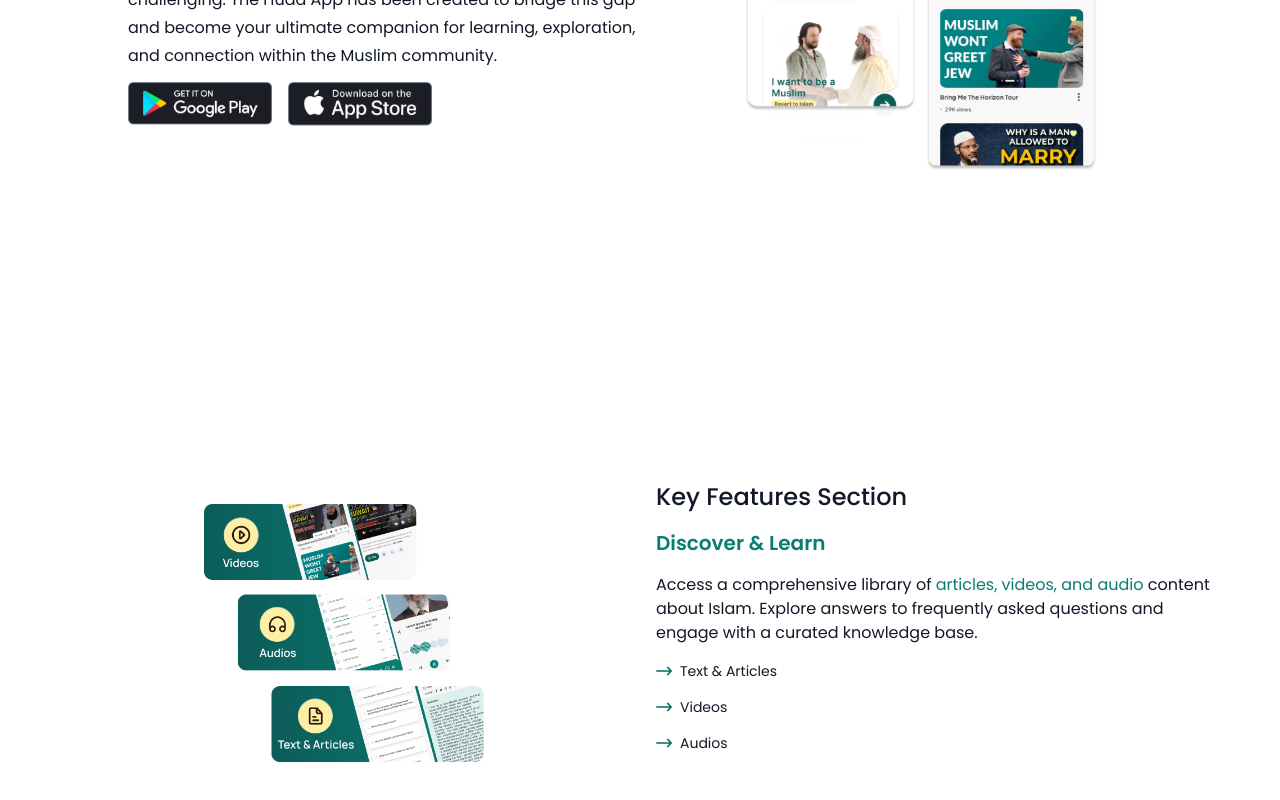
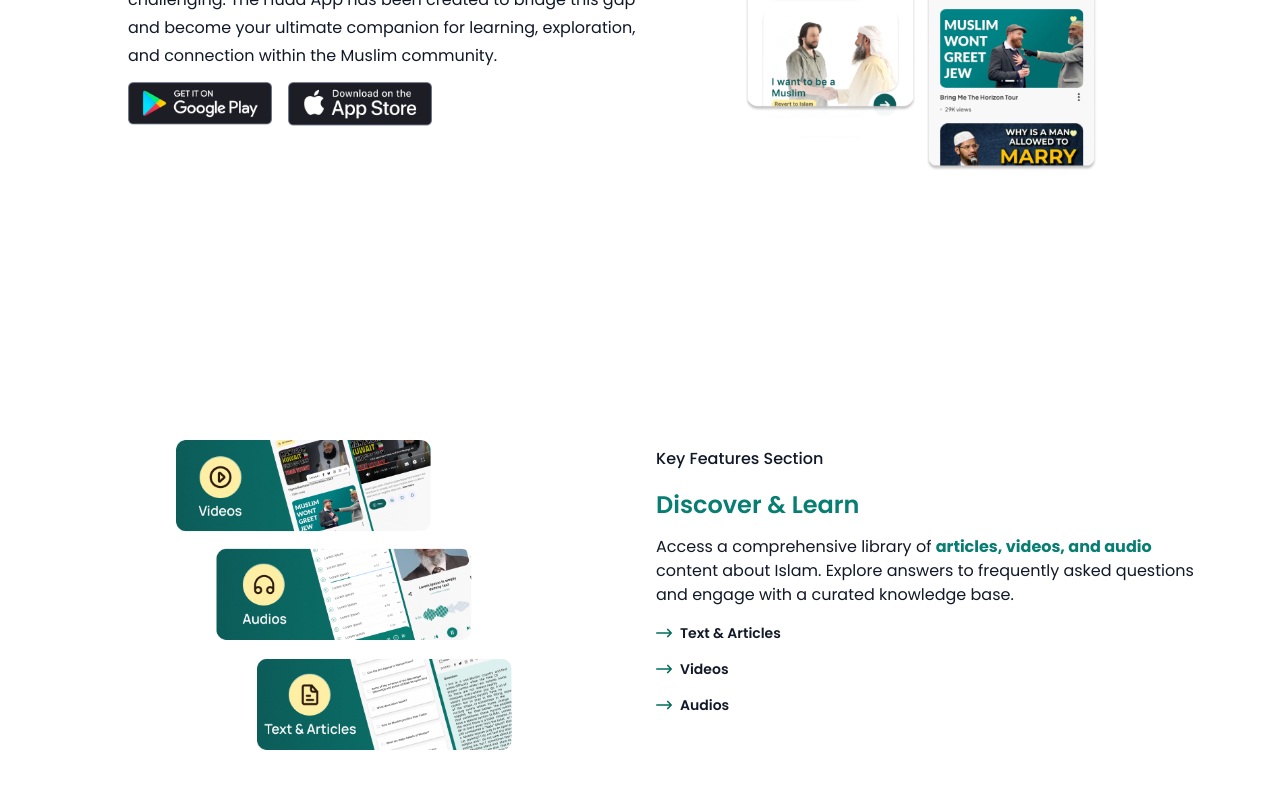
Before and after one commit to well300/Huda-App-Clone, a React (Vite) app: page / in a window 1280 px wide. Shown: the part 520-1320 px from the top of the page. Built offline with nearby package versions, Linux system fonts and the light colour scheme.

Commit message:
navbar updated

```diff
--- a/src/App.jsx
+++ b/src/App.jsx
@@ -1,5 +1,5 @@
 import React from "react";
-import Navbar from "./components/Navbar";
+import Navbar from "./components/NavBar";
 import Home from "./components/Home";
 import KeyFeatures from "./components/KeyFeatures"
 
@@ -13,7 +13,7 @@ const App = () => {
         <Home /> {/* This will display your Home component */}
       </section>
 
-      <section id="keyfeatures" className="pt-16 bg-white">
+      <section id="keyfeatures" className=" bg-white">
         <KeyFeatures /> {/* This will display your Home component */}
       </section>
 
--- a/src/components/KeyFeatures.jsx
+++ b/src/components/KeyFeatures.jsx
@@ -6,7 +6,7 @@ import rightArrow from '../assets/right-arrow.svg'; // Assuming you have the rig
 const KeyFeatures = () => {
   return (
     <motion.section
-      className="w-full flex flex-col md:flex-row items-center justify-between px-6 md:px-16 py-16 bg-white mt-44 md:mt-0" // Added padding and margin for responsiveness
+      className="w-full flex flex-col md:flex-row items-center justify-between px-6 md:px-16 py-16 bg-white mt-56 md:mt-0" // Added padding and margin for responsiveness
       initial={{ opacity: 0 }}
       animate={{ opacity: 1 }}
       transition={{ duration: 1 }}
@@ -22,7 +22,7 @@ const KeyFeatures = () => {
         <img
           src={gridLeftImage}
           alt="Grid Left"
-          className="w-5/6 sm:w-4/5 md:w-2/3 lg:w-1/2 h-auto mt-6 sm:mt-8 object-contain"
+          className="w-4/2 sm:w-4/5 md:w-3/4 lg:w-3/5 h-auto mt-6 sm:mt-8 object-contain" // Increased the width in larger screens
         />
       </motion.div>
 
@@ -34,36 +34,36 @@ const KeyFeatures = () => {
         transition={{ delay: 0.3, duration: 1 }}
       >
         {/* Section Header */}
-        <h3 className="text-xl md:text-2xl font-medium" style={{ fontSize: '24px' }}>
+        <h3 className="text-xl md:text-2xl font-medium" style={{ fontSize: '16px' }}>
           Key Features Section
         </h3>
 
         {/* Feature Title */}
         <h4
           className="text-lg md:text-xl font-semibold"
-          style={{ color: '#087D72' }}
+          style={{ color: '#087D72', fontSize: '24px' }}
         >
           Discover & Learn
         </h4>
 
         {/* Feature Description */}
         <p className="text-sm md:text-base" style={{ fontSize: '16px' }}>
-          Access a comprehensive library of <span style={{ color: '#087D72' }}>articles, videos, and audio</span> content about Islam. Explore answers to frequently asked questions and engage with a curated knowledge base.
+          Access a comprehensive library of <span style={{ color: '#087D72', fontWeight: 'bold'}}>articles, videos, and audio</span> content about Islam. Explore answers to frequently asked questions and engage with a curated knowledge base.
         </p>
 
         {/* Features List with Right Arrow Icons */}
         <div className="space-y-4">
           <div className="flex items-center space-x-2">
             <img src={rightArrow} alt="Right Arrow" className="w-4 h-4" style={{ filter: 'invert(26%) sepia(74%) saturate(1600%) hue-rotate(145deg) brightness(89%) contrast(103%)' }} />
-            <span className="text-sm">Text & Articles</span>
+            <span className="text-sm font-semibold">Text & Articles</span>
           </div>
           <div className="flex items-center space-x-2">
             <img src={rightArrow} alt="Right Arrow" className="w-4 h-4" style={{ filter: 'invert(26%) sepia(74%) saturate(1600%) hue-rotate(145deg) brightness(89%) contrast(103%)' }} />
-            <span className="text-sm">Videos</span>
+            <span className="text-sm font-semibold">Videos</span>
           </div>
           <div className="flex items-center space-x-2">
             <img src={rightArrow} alt="Right Arrow" className="w-4 h-4" style={{ filter: 'invert(26%) sepia(74%) saturate(1600%) hue-rotate(145deg) brightness(89%) contrast(103%)' }} />
-            <span className="text-sm">Audios</span>
+            <span className="text-sm font-semibold">Audios</span>
           </div>
         </div>
       </motion.div>
```
